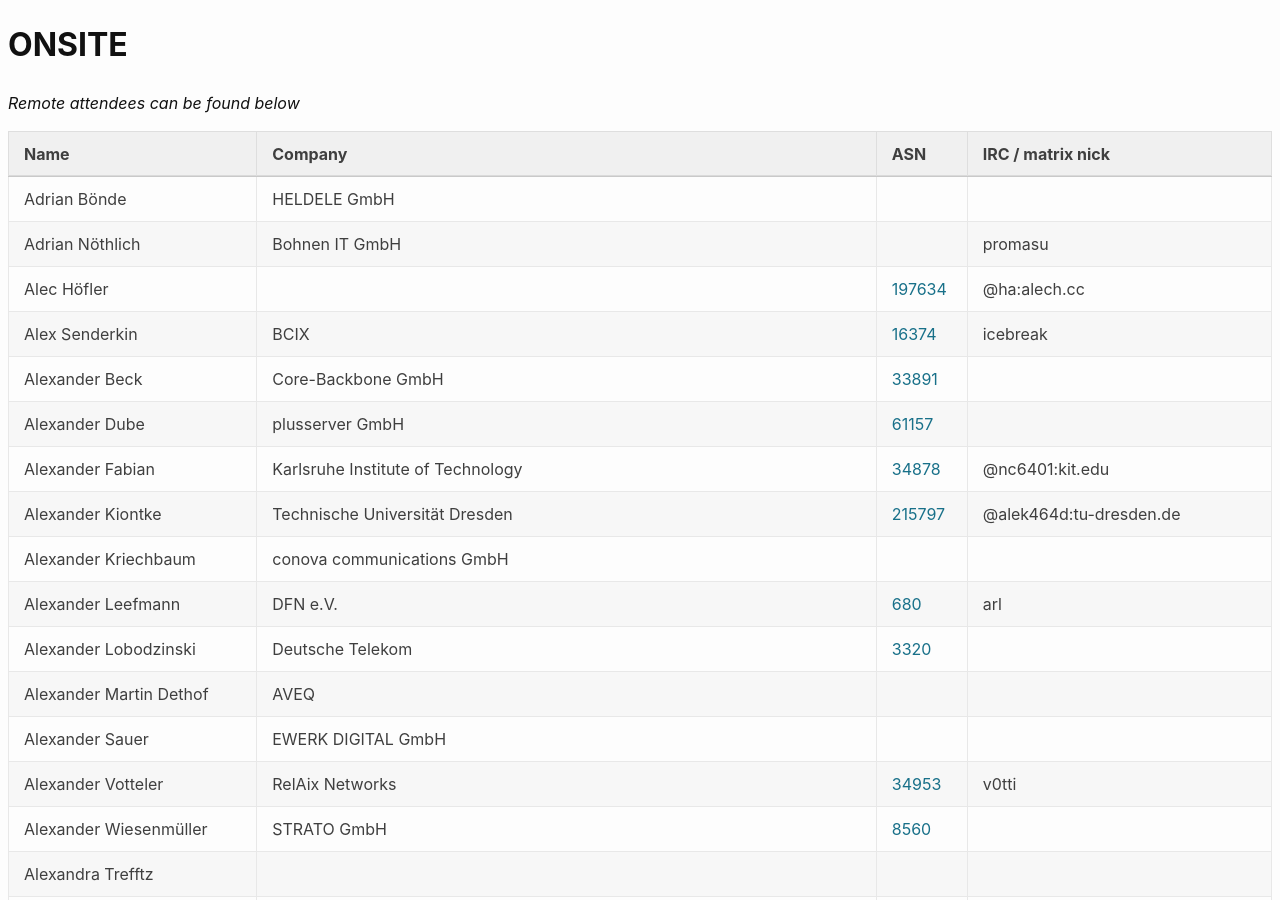
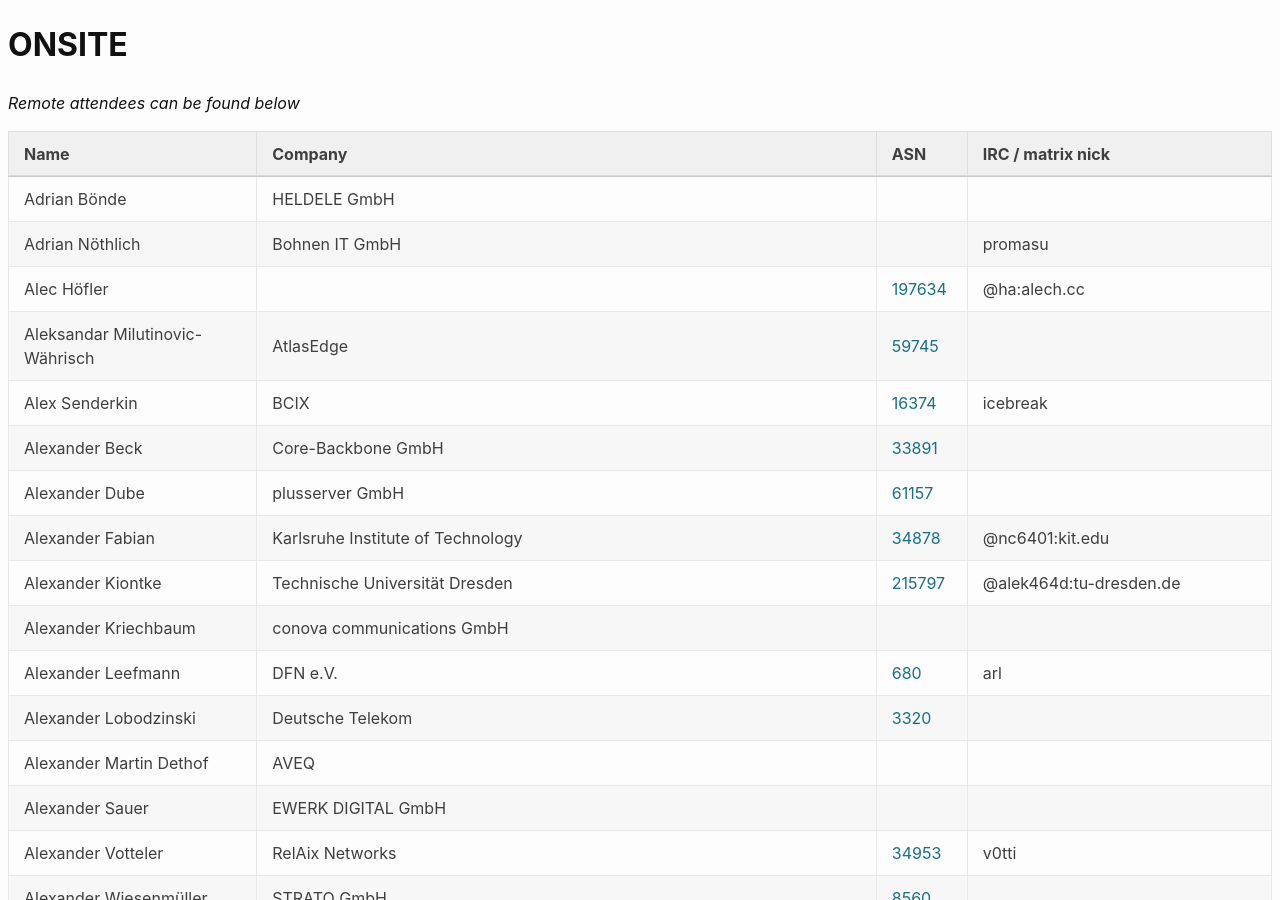
Before and after one commit to denog/pretix-attendeelist, a Jekyll site: the page built from denog17/index.markdown, in a window 1280 px wide and 900 px high. Built offline with Jekyll 4.4.1, drawn with Linux system fonts in a browser that asks for light colours.

Commit message:
Latest data: Mon Sep 29 08:12:45 UTC 2025

```diff
--- a/_data/attendees_denog17_onsite.json
+++ b/_data/attendees_denog17_onsite.json
@@ -16,6 +16,12 @@
     "company": null,
     "irc": "@ha:alech.cc",
     "asn": "197634"
+  },
+  {
+    "name": "Aleksandar Milutinovic-Währisch",
+    "company": "AtlasEdge",
+    "irc": null,
+    "asn": "59745"
   },
   {
     "name": "Alexander Beck",
```
